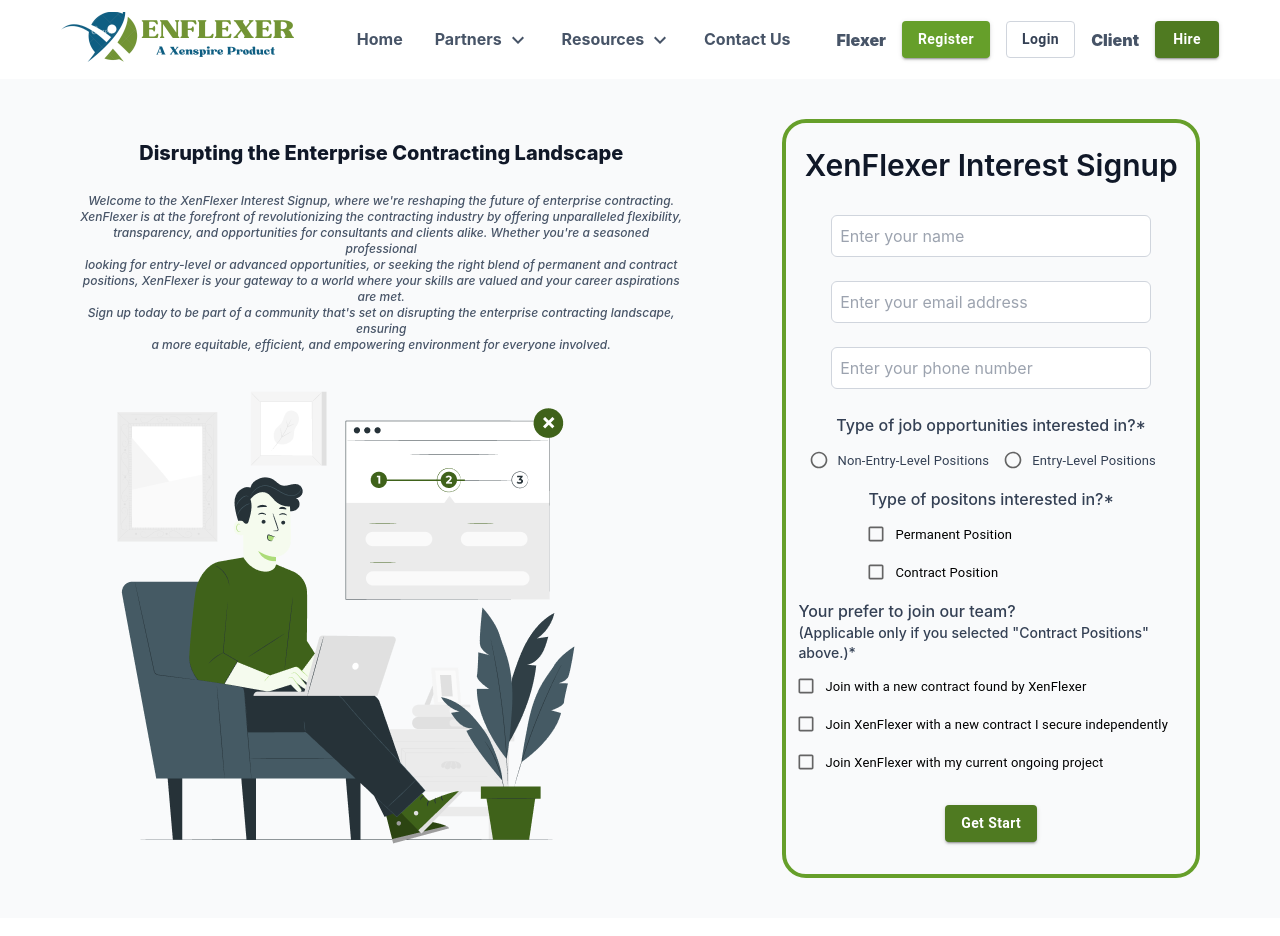
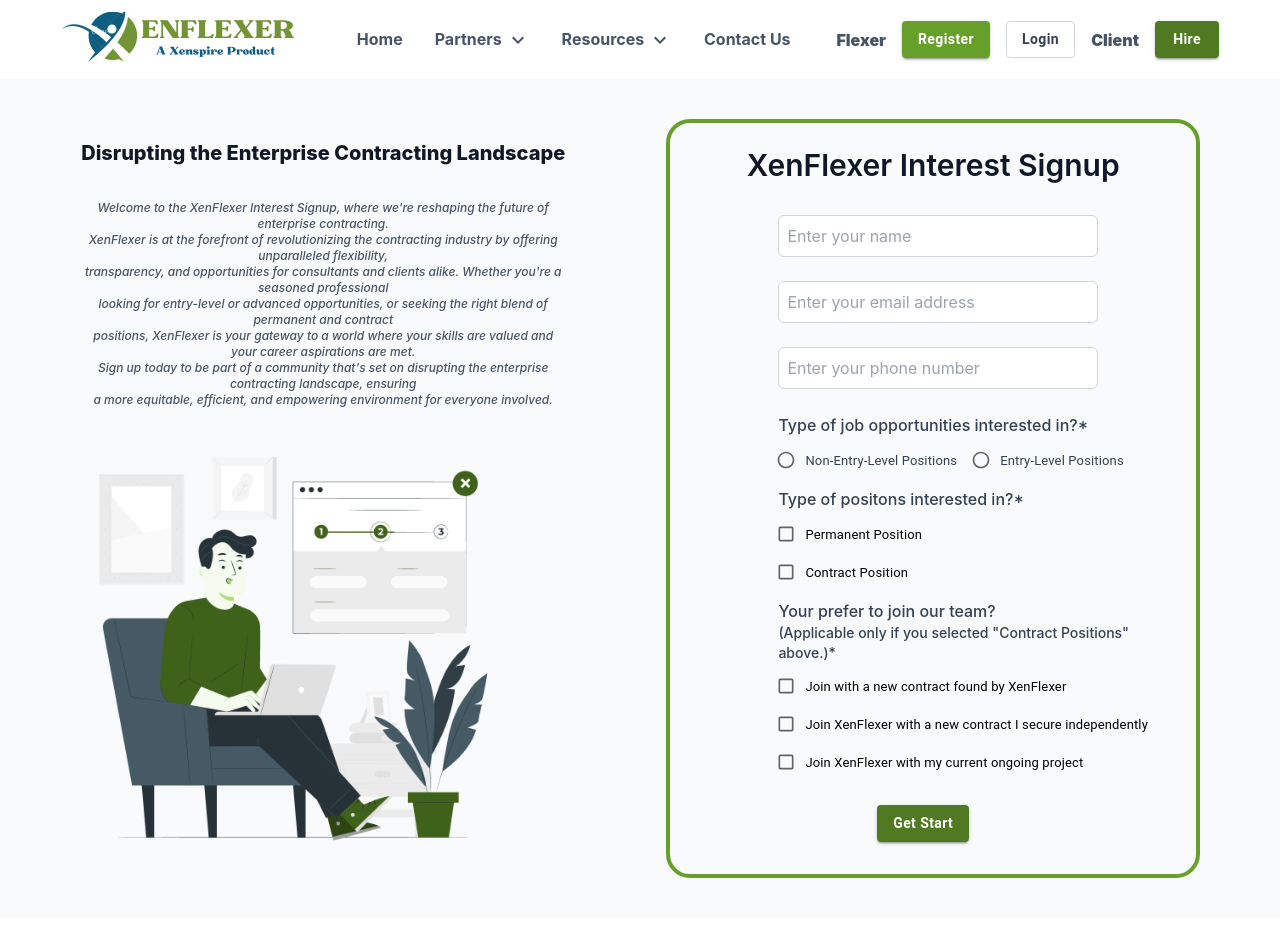
Before and after one commit to CccGm/xenflexer-website, a React (Create React App) app: page /register in a window 1280 px wide. Shown: the top 936 px of the page. Built offline with nearby package versions, Linux system fonts and the light colour scheme.

Commit message:
ui responsible create

```diff
--- a/src/desktop/contactus.js
+++ b/src/desktop/contactus.js
@@ -64,7 +64,7 @@
         </div>
         <div className="py-10 px-5 sm:pr-20">
           <div className="border-4 rounded-3xl border-app-moss500 p-3">
-            <div className="grid gap-2 mt-3 justify-center">
+            <div className="grid gap-2 mt-3 justify-center px-6">
               <text className="text-app-gray900 font-semibold text-3xl">
                 Contact Sales
               </text>
@@ -74,7 +74,7 @@
                 <br /> we can.
               </text>
             </div>
-            <form onSubmit={handleSubmit}>
+            <form onSubmit={handleSubmit} className="px-5">
               <div className="grid gap-2 mt-8 justify-center">
                 <label className="text-app-gray700 text-sm font-medium">
                   First Name*
@@ -84,7 +84,7 @@
                   value={fname}
                   onChange={(e) => setFName(e.target.value)}
                   placeholder="Enter your first name"
-                  className="border p-2 border-app-border rounded-md w-80"
+                  className="border p-2 border-app-border rounded-md sm:w-80"
                 />
               </div>
               <div className="grid gap-2 mt-5 justify-center">
@@ -96,7 +96,7 @@
                   value={lname}
                   onChange={(e) => setLName(e.target.value)}
                   placeholder="Enter your last name"
-                  className="border p-2 border-app-border rounded-md w-80"
+                  className="border p-2 border-app-border rounded-md sm:w-80"
                 />
               </div>
               <div className="grid gap-2 mt-5 justify-center">
@@ -109,7 +109,7 @@
                   value={email}
                   onChange={(e) => setEmail(e.target.value)}
                   placeholder="Enter your work email"
-                  className="border p-2 border-app-border rounded-md w-80"
+                  className="border p-2 border-app-border rounded-md sm:w-80"
                 />
               </div>
               <div className="grid gap-2 mt-5 justify-center">
@@ -122,7 +122,7 @@
                   value={msg}
                   onChange={(e) => setMsg(e.target.value)}
                   placeholder="Enter your message"
-                  className="border p-2 border-app-border rounded-md w-80"
+                  className="border p-2 border-app-border rounded-md sm:w-80"
                 />
               </div>
               <div className="flex justify-center pb-8">
@@ -134,7 +134,6 @@
                     textTransform: "none",
                     bgcolor: "#4F7A21",
                     marginTop: 3,
-                    width: 320,
                   }}
                   type="submit">
                   Get Started
--- a/src/desktop/register.js
+++ b/src/desktop/register.js
@@ -105,19 +105,21 @@
         </div>
         <div className="py-10 px-5 sm:pr-20">
           <div className="border-4 rounded-3xl border-app-moss500 p-3">
-            <div className="flex justify-center mt-3">
+            <div className="flex justify-center mt-3 px-6">
               <text className="text-app-gray900 font-semibold text-3xl">
                 XenFlexer Interest Signup
               </text>
             </div>
-            <form onSubmit={handleSubmit}>
-              <div className="grid mt-8 gap-6 justify-center">
+            <form
+              onSubmit={handleSubmit}
+              className="px-5 sm:px-0 sm:ml-12 lg:ml-24 sm:mr-5">
+              <div className="grid mt-8 gap-6 ">
                 <input
                   required
                   value={name}
                   onChange={(e) => setName(e.target.value)}
                   placeholder="Enter your name"
-                  className="border p-2 border-app-border rounded-md w-80"
+                  className="border p-2 border-app-border rounded-md sm:w-80"
                 />
 
                 <input
@@ -126,7 +128,7 @@
                   value={email}
                   onChange={(e) => setEmail(e.target.value)}
                   placeholder="Enter your email address"
-                  className="border p-2 border-app-border rounded-md w-80"
+                  className="border p-2 border-app-border rounded-md sm:w-80"
                 />
 
                 <input
@@ -135,10 +137,10 @@
                   value={no}
                   onChange={(e) => setNo(e.target.value)}
                   placeholder="Enter your phone number"
-                  className="border p-2 border-app-border rounded-md w-80"
+                  className="border p-2 border-app-border rounded-md sm:w-80"
                 />
               </div>
-              <div className="grid mt-6 justify-center items-center text-center">
+              <div className="grid mt-6  items-center ">
                 <label className="text-app-gray700 text-base font-medium pb-1">
                   Type of job opportunities interested in?*
                 </label>
@@ -170,7 +172,7 @@
                   />
                 </RadioGroup>
               </div>
-              <div className="grid mt-2 justify-center items-center">
+              <div className="grid mt-2  items-center">
                 <label className="text-app-gray700 text-base font-medium pb-1">
                   Type of positons interested in?*
                 </label>
@@ -190,7 +192,7 @@
                   />
                 ))}
               </div>
-              <div className="grid mt-2 justify-center items-center ">
+              <div className="grid mt-2  items-center ">
                 <label className="text-app-gray700 text-base font-medium">
                   Your prefer to join our team?
                 </label>
@@ -214,7 +216,7 @@
                   />
                 ))}
               </div>
-              <div className="flex justify-center pb-5">
+              <div className="sm:-ml-12 lg:-ml-24 pb-5 flex justify-center">
                 <Button
                   variant="contained"
                   sx={{
```
